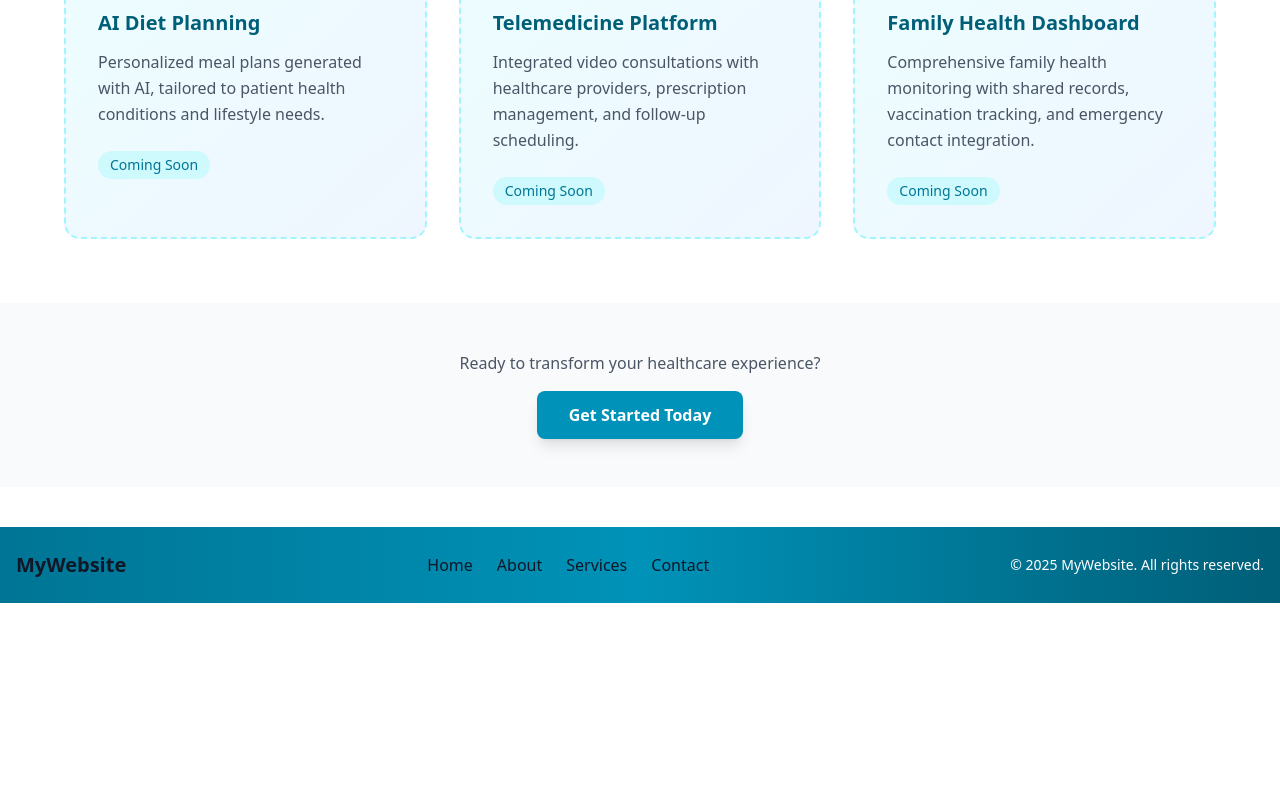
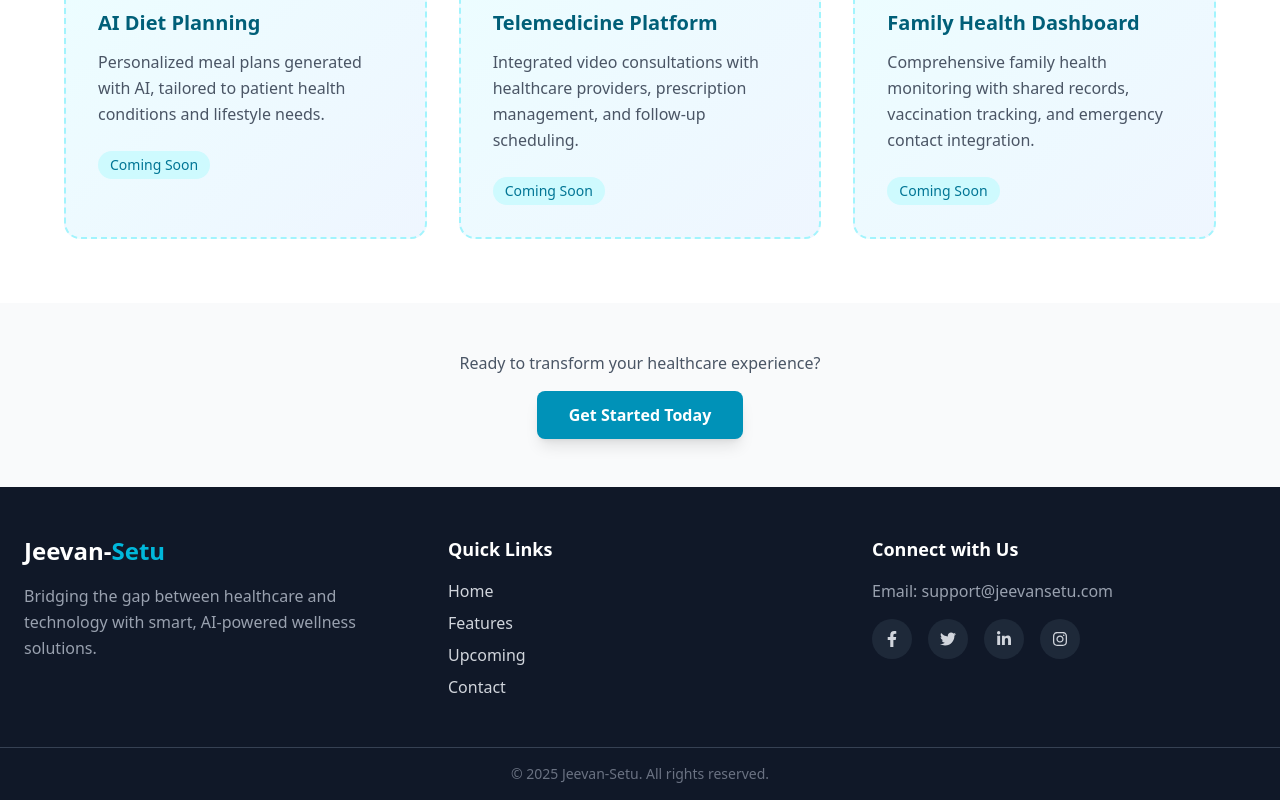
Before and after one commit to devaryankhare/Mritunjay-Smackathon, a React (Vite) app: page / in a window 1280 px wide. Shown: the part 1182-1982 px from the top of the page. Before the commit the page ends 1785 px from the top, so only its background shows below. Built offline with nearby package versions, Linux system fonts and the light colour scheme; no server answers.

Commit message:
change Footer

```diff
--- a/package.json
+++ b/package.json
@@ -18,6 +18,7 @@
     "lucide-react": "^0.541.0",
     "react": "^19.1.1",
     "react-dom": "^19.1.1",
+    "react-icons": "^5.5.0",
     "react-router-dom": "^7.8.1",
     "react-toastify": "^11.0.5",
     "react-typed": "^2.0.12"
--- a/src/components/Footer.jsx
+++ b/src/components/Footer.jsx
@@ -1,30 +1,58 @@
 // Footer.jsx
 import React from "react";
-import { Link } from "react-router-dom";
-import { NavLink } from "react-router-dom";
+import { FaFacebookF, FaTwitter, FaLinkedinIn, FaInstagram } from "react-icons/fa";
 
 export default function Footer() {
   return (
-    <footer className="bg-gradient-to-r from-cyan-700 via-cyan-600 to-cyan-800 text-gray-900 py-6 mt-10">
-      <div className="container mx-auto px-4 flex flex-col md:flex-row justify-between items-center">
+    <footer className="bg-gray-900 text-gray-300">
+      <div className="max-w-7xl mx-auto px-6 py-12 grid grid-cols-1 md:grid-cols-3 gap-10">
 
-        {/* Logo / Brand */}
-        <h1 className="text-xl font-semibold mb-4 md:mb-0">
-          MyWebsite
-        </h1>
+        {/* Brand */}
+        <div>
+          <h2 className="text-2xl font-bold text-white mb-4">
+            Jeevan-<span className="text-cyan-500">Setu</span>
+          </h2>
+          <p className="text-gray-400 leading-relaxed">
+            Bridging the gap between healthcare and technology with smart,
+            AI-powered wellness solutions.
+          </p>
+        </div>
 
-        {/* Links */}
-        <ul className="flex space-x-6 mb-4 md:mb-0">
-          <li><Link to="/" className="hover:text-white">Home</Link> </li>
-          <li><Link to="/about" className="hover:text-white">About</Link></li>
-          <li><Link to="/services" className="hover:text-white">Services</Link></li>
-          <li><Link to="/contact" className="hover:text-white">Contact</Link></li>
-        </ul>
+        {/* Quick Links */}
+        <div>
+          <h3 className="text-lg font-semibold text-white mb-4">Quick Links</h3>
+          <ul className="space-y-2">
+            <li><a href="#" className="hover:text-cyan-400 transition">Home</a></li>
+            <li><a href="#" className="hover:text-cyan-400 transition">Features</a></li>
+            <li><a href="#" className="hover:text-cyan-400 transition">Upcoming</a></li>
+            <li><a href="#" className="hover:text-cyan-400 transition">Contact</a></li>
+          </ul>
+        </div>
 
-        {/* Copyright */}
-        <p className="text-sm text-white">
-          © {new Date().getFullYear()} MyWebsite. All rights reserved.
-        </p>
+        {/* Contact & Socials */}
+        <div>
+          <h3 className="text-lg font-semibold text-white mb-4">Connect with Us</h3>
+          <p className="text-gray-400 mb-4">Email: support@jeevansetu.com</p>
+          <div className="flex space-x-4">
+            <a href="#" className="w-10 h-10 flex items-center justify-center rounded-full bg-gray-800 hover:bg-cyan-500 transition">
+              <FaFacebookF />
+            </a>
+            <a href="#" className="w-10 h-10 flex items-center justify-center rounded-full bg-gray-800 hover:bg-cyan-500 transition">
+              <FaTwitter />
+            </a>
+            <a href="#" className="w-10 h-10 flex items-center justify-center rounded-full bg-gray-800 hover:bg-cyan-500 transition">
+              <FaLinkedinIn />
+            </a>
+            <a href="#" className="w-10 h-10 flex items-center justify-center rounded-full bg-gray-800 hover:bg-cyan-500 transition">
+              <FaInstagram />
+            </a>
+          </div>
+        </div>
+      </div>
+
+      {/* Bottom Bar */}
+      <div className="border-t border-gray-700 py-4 text-center text-gray-500 text-sm">
+        © {new Date().getFullYear()} Jeevan-Setu. All rights reserved.
       </div>
     </footer>
   );
```
Also changed, not shown: 1 other file (tests, documents, lock files or other folders).
